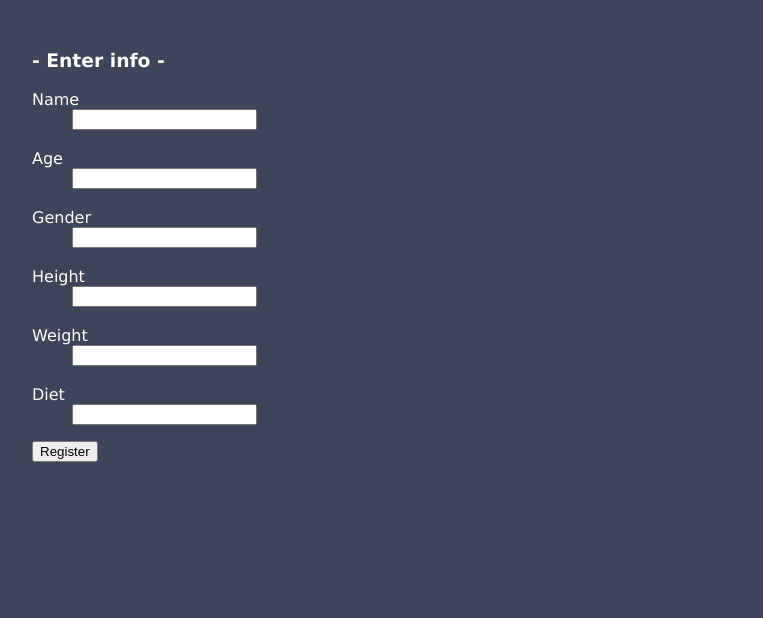
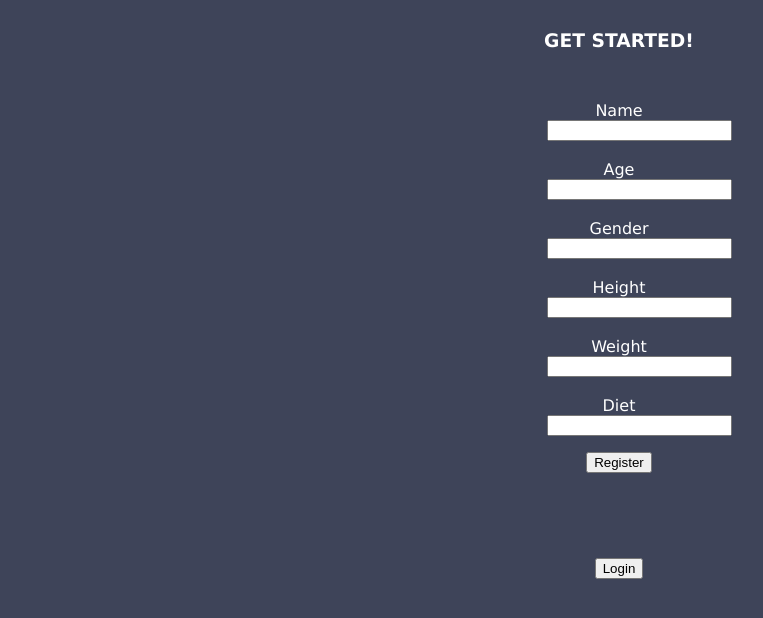
Before and after one commit to Aceecapellan2000/oopp-proj, a Flask app: template templates/flaskform.html in a window 1280 px wide. Shown: the top 618 px of the page, without its empty margins (21-784 px from the left). Run offline with Flask 2, Linux system fonts and the light colour scheme; the template is opened without the code that fills it, so the values that code supplies are empty, except form fields; form fields are guessed from the names that the template uses; some libraries are stand-ins or nearby versions.

Commit message:
Update flaskform.html

```diff
--- a/templates/flaskform.html
+++ b/templates/flaskform.html
@@ -8,6 +8,8 @@
       color: white;
       background-color: #3e4459;
       font-family: 'Verdana';
+      margin: auto;
+      text-align: center;
     }
 
     form {
@@ -17,9 +19,9 @@
   </style>
 </head>
 <body>
+  <h3 style="margin-top: 30px"> GET STARTED! </h3>
 {% from "includes/_formhelpers.html" import render_field %}
 <form method=post>
-  <h3> - Enter info -  </h3>
   <dl>
     {{ render_field(form.name) }}
     <br>
@@ -35,5 +37,13 @@
   </dl>
   <p><input type=submit value= Register>
 </form>
+  <form method=post>
+  <dl>
+    {{ render_field(login.username) }}
+    <br>
+    {{ render_field(login.password) }}
+  </dl>
+  <p><input type=submit value= Login></p>
+</form>
 </body>
 </html>
```
